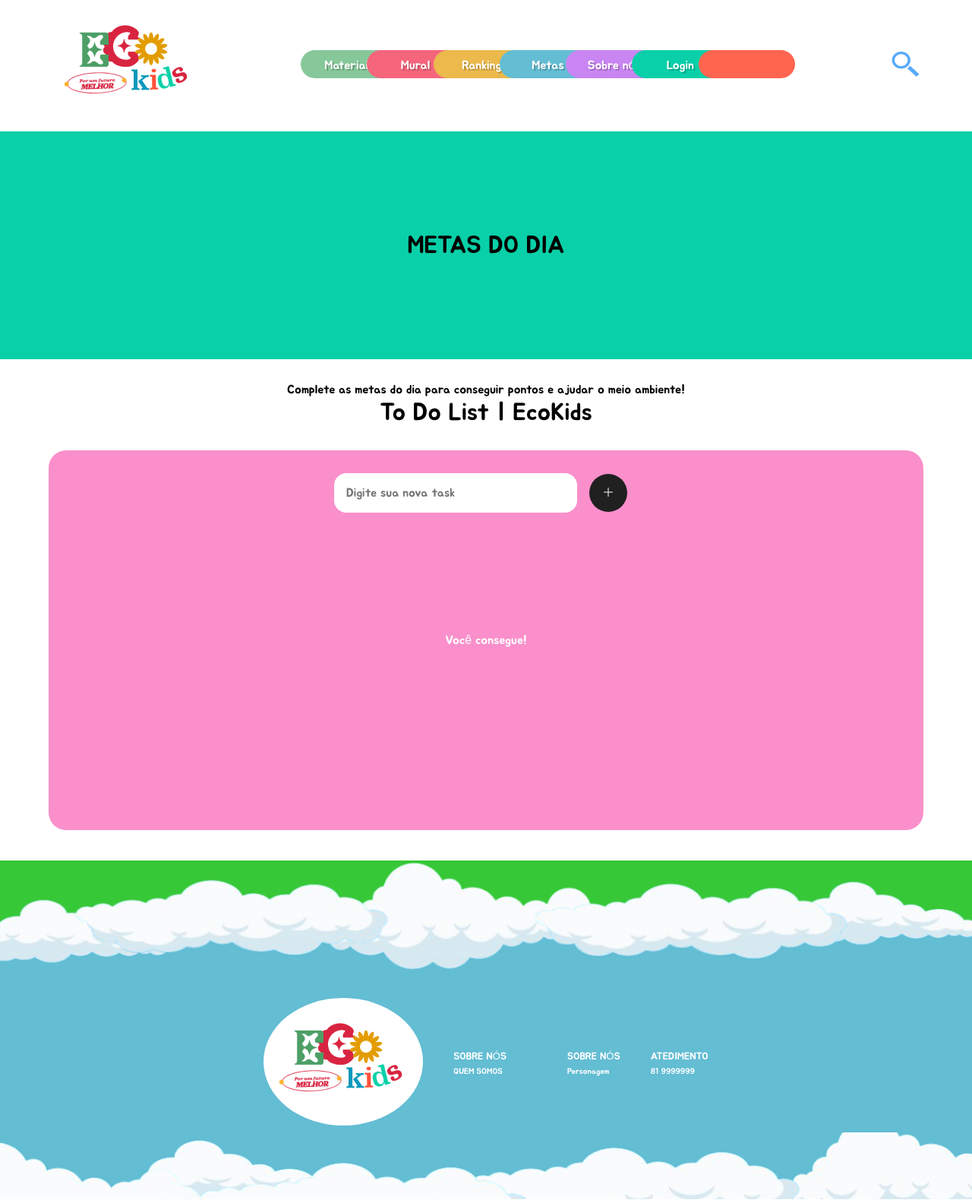
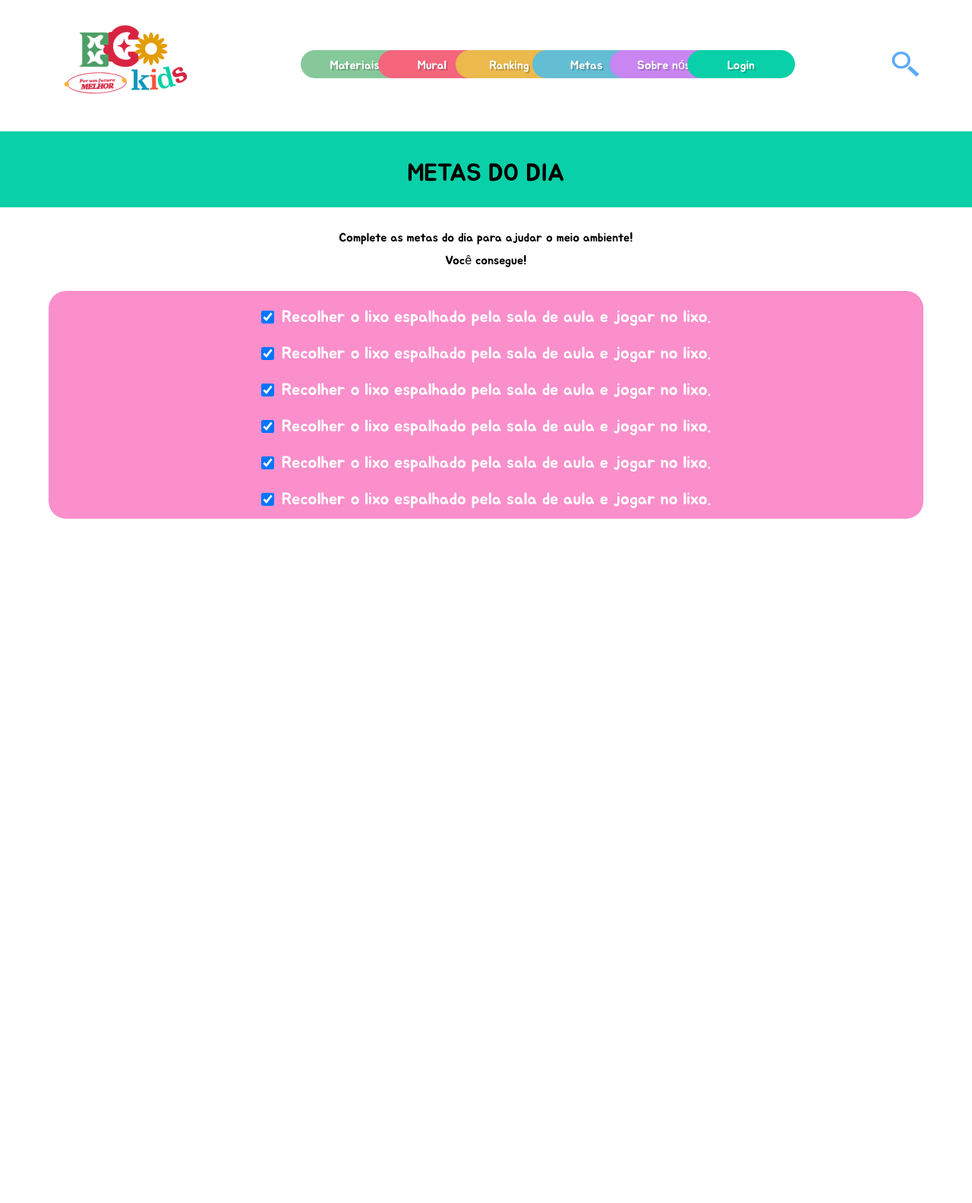
Before and after one commit to wesley369/Ecokids, a Django app: page /ToDoList/ in a window 1280 px wide. Shown: the whole page at 76% size. After the commit the page ends 683 px from the top, so only its background shows below. Run offline with Django 5.2, Linux system fonts and the light colour scheme.

Commit message:
Modificacao na tela de metas

```diff
--- a/EcoKids/EcoKids_Integracao/static/css/ToDoList.css
+++ b/EcoKids/EcoKids_Integracao/static/css/ToDoList.css
@@ -56,7 +56,7 @@
 
 .fundo-verde {
     width: 100%;
-    height: 300px;
+    height: 100px;
     background-color: rgba(9, 208, 168, 1);
     text-align: center;
     display: flex;
@@ -79,6 +79,7 @@
 
 h1, h4{
     text-align: center;
+    margin-top: 10px;
 }
 
 /* body{
@@ -104,8 +105,10 @@ h1, h4{
     margin-right: 5%;
     border-radius: 23px;
     margin-bottom: 60px;
-    height: 500px;
-    overflow-y: auto;
+    height: 300px;
+    position: relative;
+    /* width: 500px; */
+    /* overflow-y: auto; */
 }
 
 
@@ -210,6 +213,71 @@ h1, h4{
     text-align: bottom;
 }
 
+
+.checkbox{
+  margin-top: 20px;
+  display: flex;
+  flex-direction: column;
+}
+
+.checkbox-item{
+  display: flex; /* Alinha os itens lado a lado */
+  align-items: center; /* Alinha os itens verticalmente ao centro */
+  margin-bottom: 20px; /* Espaçamento entre os itens */
+}
+.checkbox-item label {
+  font-size: 22px;
+  margin-left: 10px; /* Espaçamento entre o checkbox e o texto */
+}
+
+.checkbox-item input {
+  width: 17px;
+  height: 17px;
+}
+
+.estrela{
+  width: 2px;
+  position: absolute;
+  bottom: 10px; /* Distância do fundo (parte inferior) */
+  right: 10px; /* Distância da direita */
+  width: 50px;
+}
+/* .checkbox {
+    position: relative;
+    user-select: none;
+    height: fit-content;
+
+}
+
+ .checkbox input{
+  position: absolute;
+  visibility: hidden;
+}
+
+/* .checkbox label {
+  display: flex;
+  align-items: center;
+  padding-left: 30px;
+  font-size: 22px;
+  font-weight: 700;
+  cursor: pointer;
+}
+
+.checkbox label::before{
+  content: "";
+  position: absolute;
+  left: 0;
+  width: 26px;
+  height: 26px;
+  border: 2px solid #fff;
+  border-radius: 6px;
+  transition: all .2s ease-in-out;
+}
+
+.checkbox input checked ~ label::before{
+  transform: rotate(40deg);
+} */ */
+
 .rodape {
     display: flex;
     flex-direction: row;
@@ -235,16 +303,16 @@ h1, h4{
     column-gap: 40px;
   }
 
-  .flores{
+  /* .flores{ */
     /* background-image: url(../img/Flores.png); */
-    background-size: cover;
+    /* background-size: cover;
     height: 500px;
     width: 100%;
     background-position: center;
     background-repeat: no-repeat;
     margin-top: -20px;
   }
-
+   */
   .nuvem-bottom{
     height: 100%;
     background-size: cover;
--- a/EcoKids/EcoKids_Integracao/templates/EcoKids_Integracao/HomePage.html
+++ b/EcoKids/EcoKids_Integracao/templates/EcoKids_Integracao/HomePage.html
@@ -27,11 +27,10 @@
         <div class="barra">
           <div class="barra-colorida " style="background-color: rgba(134, 200, 154, 1);">Materiais</div>
           <div class="barra-colorida " style="background-color: rgba(245, 101, 124, 1);"><a href="{% url 'EcoKids_Integracao:Mural' %}">Mural</a></div>
-          <div class="barra-colorida " style="background-color: rgba(235, 185, 76, 1);">Ranking</div>
+          <div class="barra-colorida " style="background-color: rgba(235, 185, 76, 1);">Quiz</div>
           <div class="barra-colorida " style="background-color: rgba(99, 189, 211, 1);"><a href="{% url 'EcoKids_Integracao:ToDoList' %}">Metas</a></div>
           <div class="barra-colorida " style="background-color: rgba(201, 133, 242, 1);"><a href="{% url 'EcoKids_Integracao:QuemSomos' %}">Sobre nós</a></div>
           <div class="barra-colorida " style="background-color: rgba(9, 208, 168, 1);"><a href="{% url 'EcoKids_Integracao:Login' %}">Login</a></div>
-          <div class="barra-colorida " style="background-color: rgba(255, 101, 79, 1);"></div>
         </div>
         <div>
             <!-- <img src="/EcoKids/EcoKids_Integracao/static/img/pesquisar-logo.png" alt="pesquisar-logo" class="img-fluid"> -->
--- a/EcoKids/EcoKids_Integracao/templates/EcoKids_Integracao/ToDoList.html
+++ b/EcoKids/EcoKids_Integracao/templates/EcoKids_Integracao/ToDoList.html
@@ -1,5 +1,6 @@
 <!DOCTYPE html>
 <html lang="en">
+
 <head>
   <meta charset="UTF-8">
   <meta http-equiv="X-UA-Compatible" content="IE=edge">
@@ -9,6 +10,7 @@
   <link rel="shortcut icon" href="{% static 'img/EcoKids-Logo.png' %}" type="image/x-icon">
   <title>EcoKids</title>
 </head>
+
 <body>
   <div class="menu-superior">
     <div>
@@ -21,7 +23,6 @@
       <div class="barra-colorida " style="background-color: rgba(99, 189, 211, 1);"><a href="{% url 'EcoKids_Integracao:ToDoList' %}">Metas</a></div>
       <div class="barra-colorida " style="background-color: rgba(201, 133, 242, 1);"><a href="{% url 'EcoKids_Integracao:QuemSomos' %}">Sobre nós</a></div>
       <div class="barra-colorida " style="background-color: rgba(9, 208, 168, 1);"><a href="{% url 'EcoKids_Integracao:Login' %}">Login</a></div>
-          <div class="barra-colorida " style="background-color: rgba(255, 101, 79, 1);"></div>
     </div>
     <div>
       <img src="{% static 'img/pesquisar-logo.png' %}" alt="pesquisar-logo" class="img-fluid">
@@ -34,12 +35,49 @@
   </div>
   <div>
     <h4>
-            Complete as metas do dia para conseguir pontos e ajudar o meio ambiente!
+      Complete as metas do dia para ajudar o meio ambiente!
     </h4>
-              <h1>To Do List | EcoKids</h1>
+    <h4>
+      Você consegue!
+    </h4>
+    <!-- <h1>Metas de hoje: </h1> -->
   </div>
+
   <div class="content">
-        <div class="content--add-item">
+    <div class="checkbox">
+      <div class="checkbox-item">
+        <input type="checkbox" id="meta" checked>
+        <label for="metas">Recolher o lixo espalhado pela sala de aula e jogar no lixo.</label>
+      </div>
+
+      <div class="checkbox-item">
+        <input type="checkbox" id="meta" checked>
+        <label for="metas">Recolher o lixo espalhado pela sala de aula e jogar no lixo.</label>
+      </div>
+
+      <div class="checkbox-item">
+        <input type="checkbox" id="meta" checked>
+        <label for="metas">Recolher o lixo espalhado pela sala de aula e jogar no lixo.</label>
+      </div>
+
+      <div class="checkbox-item">
+        <input type="checkbox" id="meta" checked>
+        <label for="metas">Recolher o lixo espalhado pela sala de aula e jogar no lixo.</label>
+      </div>
+
+      <div class="checkbox-item">
+        <input type="checkbox" id="meta" checked>
+        <label for="metas">Recolher o lixo espalhado pela sala de aula e jogar no lixo.</label>
+      </div>
+
+      <div class="checkbox-item">
+        <input type="checkbox" id="meta" checked>
+        <label for="metas">Recolher o lixo espalhado pela sala de aula e jogar no lixo.</label>
+      </div>
+
+
+    </div>
+    <!-- <div class="content--add-item">
             <input type="text" id="input-new-task" placeholder="Digite sua nova task">
             <button onclick="newTask()" id="btn-new-task" title="Clique aqui para adicionar uma nova task">
                 <svg xmlns="http://www.w3.org/2000/svg" width="16" height="16" fill="currentColor" class="bi bi-plus-lg" viewBox="0 0 16 16">
@@ -53,12 +91,11 @@
         </div>
         <div>
             <h4>Você consegue!</h4>
+        </div> -->
   </div>
-    </div>
-    <img src="{% static 'img/nuvem_green_blue.png' %}" alt="nuvem" class="nuvem-green">
+  <!-- <img src="{% static 'img/nuvem-top-white.png' %}" alt="nuvem" class="nuvem-green">
   <div class="rodape">
     <div>
-        <!-- <img class="EcoKids-Logo img-fluid" src="/EcoKids/EcoKids_Integracao/static/img/EcoKids-Logo.png" alt="EcoKids-Logo">  -->
       <img class="EcoKids-Logo img-fluid" src="{% static 'img/EcoKids-Logo.png' %}" alt="EcoKids-Logo">
     </div>
     <div class="rodape-content">
@@ -74,14 +111,15 @@
         </a>
       </div>
       <div>
-          <h5>ATEDIMENTO</h5>
+        <h5>ATEDIMENTO</h5> -->
         <!-- <a href="{% url 'EcoKids_Integracao:QuemSomos' %}"> -->
-            <H6>81 9999999</H6>
+          <!-- <H6>81 9999999</H6>
         </a>
       </div>
     </div>
   </div>
-    <img src="{% static 'img/nuvem-bottom.png' %}" alt="nuvem" class="nuvem-bottom">
+  <img src="{% static 'img/nuvem-bottom.png' %}" alt="nuvem" class="nuvem-bottom"> -->
 </body>
-<script src="{% static 'js/TodoList.js' %}"></script>
+<!-- <script src="{% static 'js/TodoList.js' %}"></script> -->
+
 </html>
```
Lines whose indentation alone changed are shown as unchanged.
